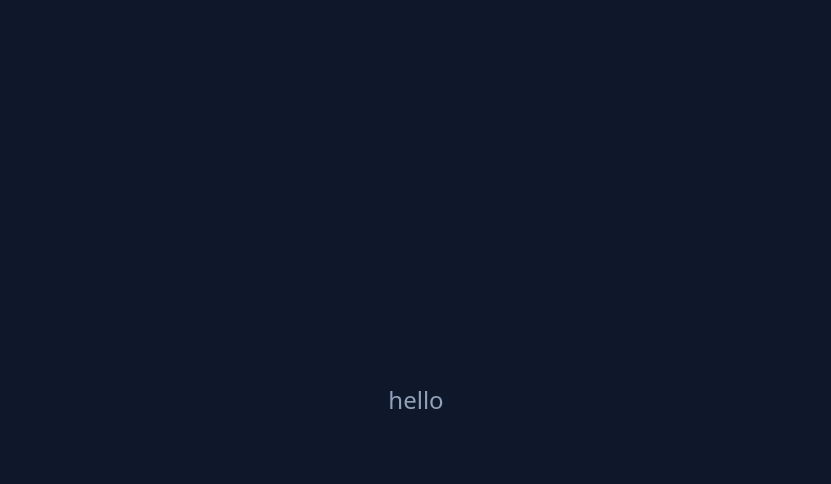
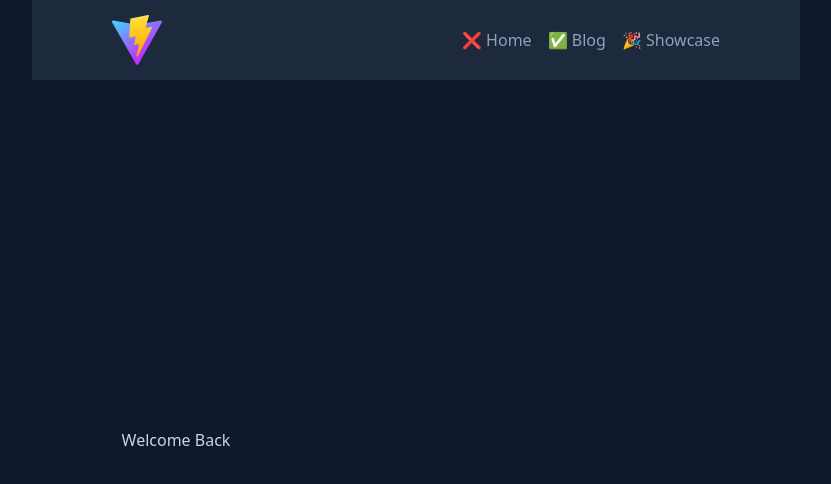
Before and after one commit to designervenkat/react-godha-devi, a React (Vite) app: page / in a window 1280 px wide. Shown: the top 484 px of the page, without its empty margins (224-1055 px from the left). Built offline with nearby package versions, Linux system fonts and the light colour scheme.

Commit message:
JSX and Javascript experssion

```diff
--- a/src/App.jsx
+++ b/src/App.jsx
@@ -1,9 +1,19 @@
+import Greeting from './components/Greeting'
+import MenbBar from './components/Header'
+// import { GreetUser, Hero } from './components/Hero'
+
 function App() {
    return (
-      <div className='grid place-content-center p-10 h-screen w-screen bg-slate-900'>
-         <h1 className='text-2xl text-slate-400'>hello</h1>
+      <div className='grid items-start justify-center px-10 h-screen w-screen bg-slate-900 mx-auto'>
+         <MenbBar />
+
+         <div className='w-72 h-72 flex items-center justify-center text-slate-300'>
+            <Greeting isLoggedIn />
+         </div>
       </div>
    )
 }
 
 export default App
+
+// JSX - Javascript XML - Experssion - it’s a syntax extension that allows you to write HTML-like code within your JavaScript files.
--- /dev/null
+++ b/src/components/Greeting.jsx
@@ -0,0 +1,34 @@
+// rfc
+export default function Greeting({ isLoggedIn }) {
+   return (
+      <div>
+         {isLoggedIn && <h2>Welcome Back</h2>}
+         {!isLoggedIn && <h2>Please login to your account</h2>}
+      </div>
+   )
+}
+
+// rfce
+// function Greeting() {
+//   return (
+//     <div>Greeting</div>
+//   )
+// }
+
+// export default Greeting
+
+// rafc
+// export const Greeting = () => {
+//   return (
+//     <div>Greeting</div>
+//   )
+// }
+
+// rafce
+// const Greeting = () => {
+//   return (
+//     <div>Greeting</div>
+//   )
+// }
+
+// export default Greeting
--- /dev/null
+++ b/src/components/Header.jsx
@@ -0,0 +1,31 @@
+const Header = () => {
+   const menu = [
+      { name: 'Home', link: 'www.google.com', icon: '❌' },
+      { name: 'Blog', link: 'www.blog.com', icon: '✅' },
+      { name: 'Showcase', link: 'www.showcase.com', icon: '🎉' },
+   ]
+
+   return (
+      <div className='h-20 w-full min-w-3xl bg-slate-800 flex items-center justify-between py-5 px-20'>
+         <img
+            src='/vite.svg'
+            width={50}
+            height={50}
+         />
+
+         <div className='text-slate-400 flex items-center justify-center gap-x-4'>
+            {/* <a href='#'>Document</a>
+            <a href='#'>Blog</a>
+            <a href='#'>Showcase</a> */}
+
+            {menu.map((item) => (
+               <a href={item.link}>
+                  {item.icon} {item.name}
+               </a>
+            ))}
+         </div>
+      </div>
+   )
+}
+
+export default Header
--- /dev/null
+++ b/src/components/Hero.jsx
@@ -0,0 +1,5 @@
+export const Hero = 'Hero Section'
+
+export const GreetUser = () => {
+   return `Hello John`
+}
```
